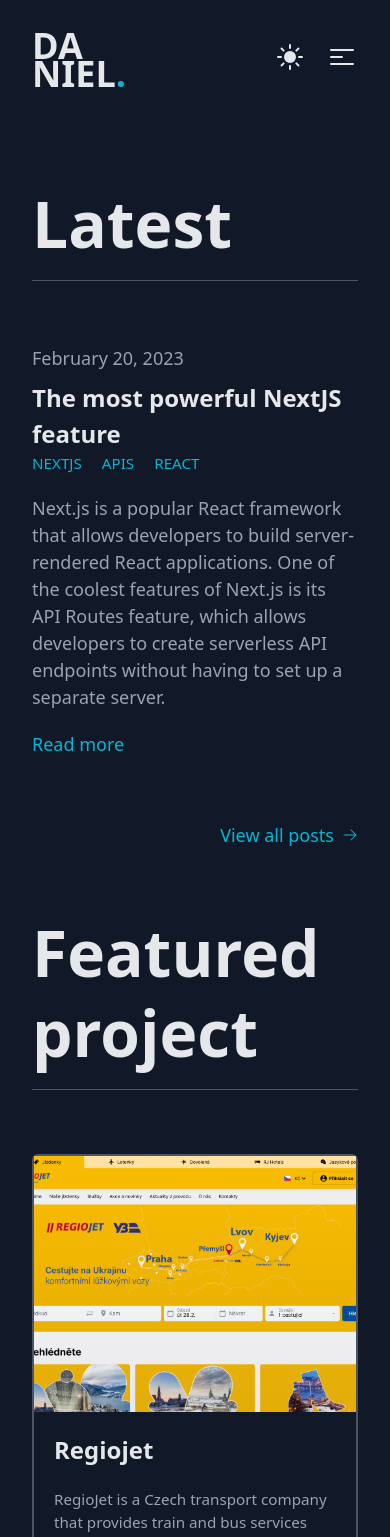
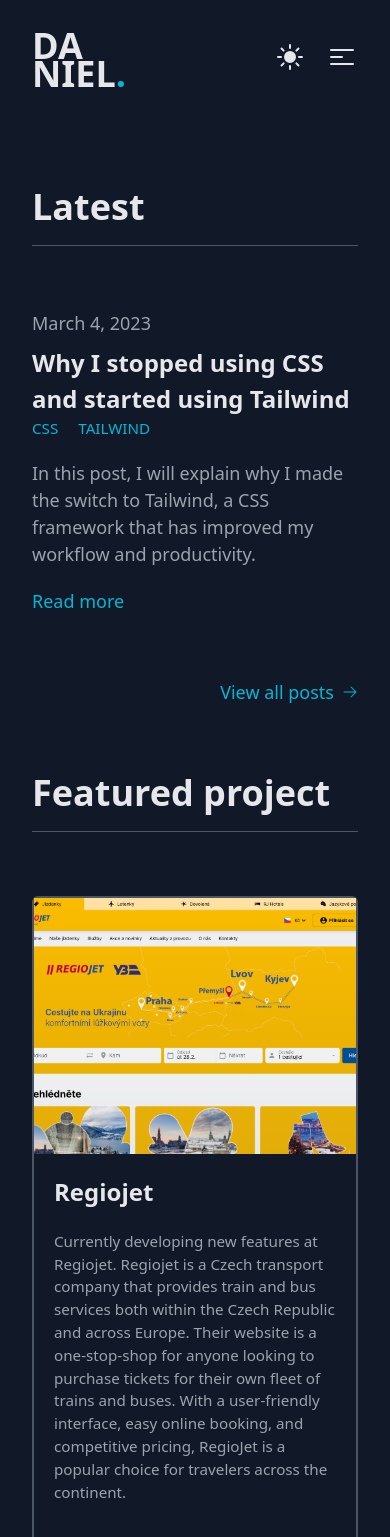
Before and after one commit to dvenomb98/danielbilek, a Next.js app: page / in a window 390 px wide. Shown: the top 1537 px of the page. Built offline with nearby package versions, Linux system fonts and the light colour scheme.

Commit message:
fixed minor errros, added analytics

```diff
--- a/components/atoms/PageHeader.tsx
+++ b/components/atoms/PageHeader.tsx
@@ -10,7 +10,9 @@
 const PageHeader: React.FC<PageHeaderProps> = ({ header, description, headerClasses }) => {
   return (
     <div className="borderDefaultColor border-b pb-4">
-      <h1 className={classNames('font-bold text-header leading-tight', headerClasses)}>{header}</h1>
+      <h1 className={classNames('font-bold text-header leading-tight sm:text-h1', headerClasses)}>
+        {header}
+      </h1>
       {!!description && <p className="text-secondary pt-2">{description} </p>}
     </div>
   );
--- a/data/posts/next-api.md
+++ b/data/posts/next-api.md
@@ -1,7 +1,7 @@
 ---
 title: "The most powerful NextJS feature"
 author: "Daniel Bílek"
-date: "2023-02-20"
+date: "2023-03-01"
 summary: "Next.js is a popular React framework that allows developers to build server-rendered React applications. One of the coolest features of Next.js is its API Routes feature, which allows developers to create serverless API endpoints without having to set up a separate server."
 draft: false
 tags:
--- /dev/null
+++ b/data/posts/why-i-stopped-using-css.md
@@ -0,0 +1,34 @@
+---
+title: "Why I stopped using CSS and started using Tailwind"
+author: "Daniel Bílek"
+date: "2023-03-04"
+summary: "In this post, I will explain why I made the switch to Tailwind, a CSS framework that has improved my workflow and productivity."
+draft: false
+tags:
+  - CSS
+  - Tailwind
+---
+
+# Why I Stopped Using CSS and Started Using Tailwind
+
+As a front-end developer, I have always relied heavily on CSS to style and layout my web projects. However, in recent years I have started to shift my focus towards a new framework called Tailwind. In this post, I will explain why I made this switch and how it has improved my workflow and productivity.
+
+## The Problem with Traditional CSS
+
+Although CSS is a powerful tool for styling and layout, it can be incredibly time-consuming and frustrating to work with. When building a web project from scratch, it can take hours or even days to write and debug the necessary CSS code to achieve the desired design. Even after this process is complete, making small changes or adjustments can be a headache, as it requires editing multiple lines of code and testing each change in the browser.
+
+## The Solution: Tailwind
+
+Tailwind is a CSS framework that aims to streamline the styling and layout process by providing a set of pre-designed CSS classes that can be used to style HTML elements. These classes can be customized and combined to create any design, without the need for writing custom CSS code. For example, instead of writing a custom CSS class for a button, I can simply use the pre-designed classes provided by Tailwind to create a button with a specific color, size, and hover effect.
+
+## Benefits of Using Tailwind
+
+The biggest benefit of using Tailwind is the amount of time it saves me during the development process. With Tailwind, I can create complex designs in a fraction of the time it would take me to write custom CSS code. Additionally, the pre-designed classes ensure that my designs are consistent and visually appealing, without the need for extensive testing and tweaking.
+
+Another benefit of using Tailwind is the ease with which I can make changes and adjustments to my designs. Since each design element is built using a set of pre-designed classes, I can simply add or remove classes to make changes to the design, without the need for extensive CSS code changes or testing.
+
+Finally, using Tailwind has improved my workflow and productivity. By providing a set of pre-designed classes, I can focus more on the creative aspect of my work, rather than getting bogged down in the technical details of CSS.
+
+## Conclusion
+
+In conclusion, Tailwind has become an invaluable tool in my front-end development workflow. Its pre-designed classes, ease of use, and time-saving benefits have helped me create better designs in less time, with fewer headaches. If you are a front-end developer who is struggling with CSS, I highly recommend giving Tailwind a try.
--- a/data/projects/allProjects.ts
+++ b/data/projects/allProjects.ts
@@ -2,7 +2,7 @@
   {
     title: 'Regiojet',
     description:
-      'RegioJet is a Czech transport company that provides train and bus services both within the Czech Republic and across Europe. Their website is a one-stop-shop for anyone looking to purchase tickets for their own fleet of trains and buses. With a user-friendly interface, easy online booking, and competitive pricing, RegioJet is a popular choice for travelers across the continent.',
+      'Currently developing new features at Regiojet. Regiojet is a Czech transport company that provides train and bus services both within the Czech Republic and across Europe. Their website is a one-stop-shop for anyone looking to purchase tickets for their own fleet of trains and buses. With a user-friendly interface, easy online booking, and competitive pricing, RegioJet is a popular choice for travelers across the continent.',
     website: 'https://regiojet.com',
     github: '',
     image: '/images/regiojet.png',
--- a/package.json
+++ b/package.json
@@ -26,6 +26,7 @@
     "@types/node": "18.14.2",
     "@types/react": "18.0.28",
     "@types/react-dom": "18.0.11",
+    "@vercel/analytics": "^0.1.11",
     "classnames": "^2.3.2",
     "eslint-config-next": "13.2.1",
     "formik": "^2.2.9",
--- a/pages/_app.tsx
+++ b/pages/_app.tsx
@@ -4,6 +4,7 @@
 import { DefaultSeo } from 'next-seo';
 import { ThemeProvider } from 'next-themes';
 import type { AppProps } from 'next/app';
+import { Analytics } from '@vercel/analytics/react';
 
 const seoDefaultTitle = 'Daniel Bílek';
 const seoDefaultDescription =
@@ -18,6 +19,7 @@
         <Component {...pageProps} />
         <Footer />
       </ThemeProvider>
+      <Analytics />
     </>
   );
 }
--- a/styles/globals.css
+++ b/styles/globals.css
@@ -24,6 +24,6 @@
   }
 
   .markdown {
-    @apply prose-a:text-neutral-blue prose-a:no-underline hover:prose-a:underline prose-headings:text-light-text-primary dark:prose-headings:text-dark-text-primary prose-p:text-light-text-secondary dark:prose-p:text-dark-text-secondary prose-p:text-base prose-strong:text-dark-text-primary dark:prose-strong:text-dark-text-primary
+    @apply prose-a:text-neutral-blue prose-a:no-underline hover:prose-a:underline prose-headings:text-light-text-primary dark:prose-headings:text-dark-text-primary prose-p:text-light-text-secondary dark:prose-p:text-dark-text-secondary prose-p:text-base prose-strong:text-light-text-primary dark:prose-strong:text-dark-text-primary
   }
 }
```
Also changed, not shown: 1 other file (tests, documents, lock files or other folders).
